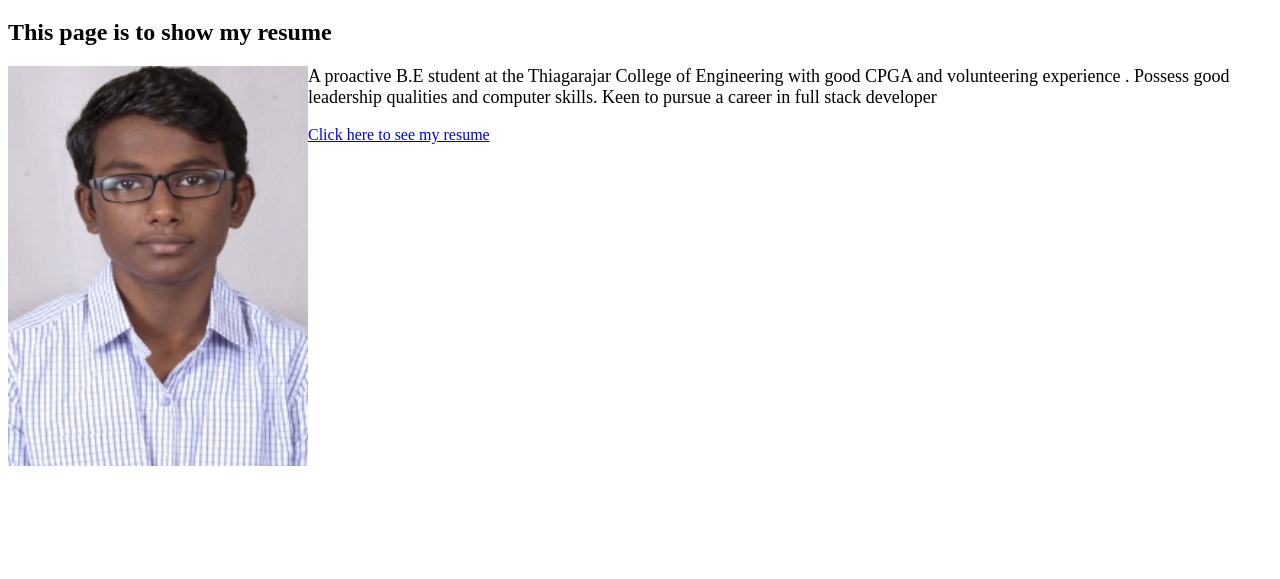
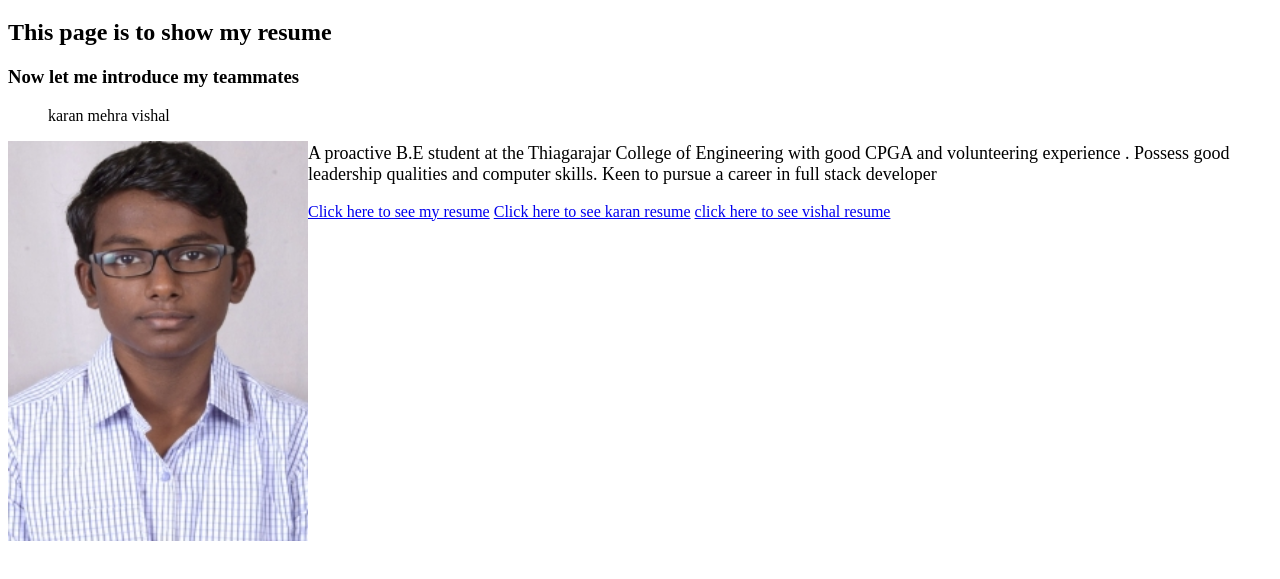
Before and after one commit to 1rishikanth/Webprogram, a plain HTML site: page index2.html in a window 1280 px wide. Shown: the part 61-640 px from the top of the page. Drawn offline with Linux system fonts and the light colour scheme.

Commit message:
fifthcommit

```diff
--- a/index2.html
+++ b/index2.html
@@ -7,11 +7,17 @@
     <body>
         <h1>Welcome to this webpage</h1>
         <h2>This page is to show my resume</h2>
+        <h3>Now let me introduce my teammates</h3>
+        <ul>
+            karan mehra
+            vishal
+        </ul>
             <img src="./Passport size photo Rishikanth.jpg" alt="This is my photo">
             <p>A proactive B.E student at the Thiagarajar College of Engineering with good CPGA and volunteering
                 experience . Possess good leadership qualities and computer skills. Keen to pursue a career in full
                 stack developer</p>
-            </body>
-        </div>
         <a href="./Rishikanth_cv.pdf"> Click here to see my resume</a>
+        <a href="./karan_CV.pdf">Click here to see karan resume</a>
+        <a href="./Vishal_CV.pdf">click here to see vishal resume</a>
+        </body>
     </body>
```
Also changed, not shown: 2 other files.
